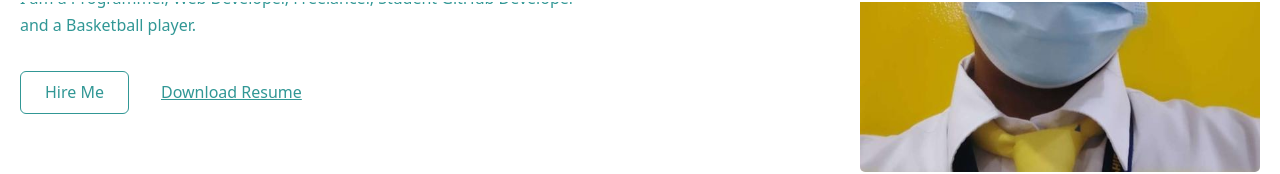
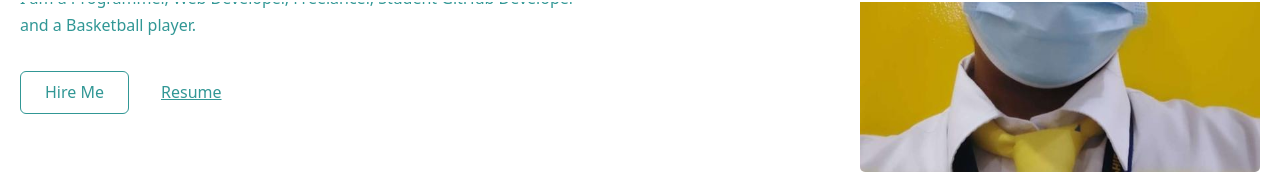
Before and after one commit to Chysev/Portfolio, a Next.js app: page / in a window 1280 px wide. Shown: the part 404-578 px from the top of the page. Built offline with nearby package versions, Linux system fonts and the light colour scheme.

Commit message:
Portfolio

```diff
--- a/components/Buttons/HiredcvButton.tsx
+++ b/components/Buttons/HiredcvButton.tsx
@@ -10,8 +10,8 @@ const HiredcvButton = () => {
                 </button>
             </Link>
 
-            <a href="../../public/_RESUME-LAYDA.pdf" className="cursor-pointer text-center hover:opacity-[0.8] text-lightcolor underline dark:text-darkcolor">
-                Download Resume
+            <a href="/public/_RESUME-LAYDA.pdf" className="cursor-pointer text-center hover:opacity-[0.8] text-lightcolor underline dark:text-darkcolor">
+                Resume
             </a>
         </div>
     );
```
